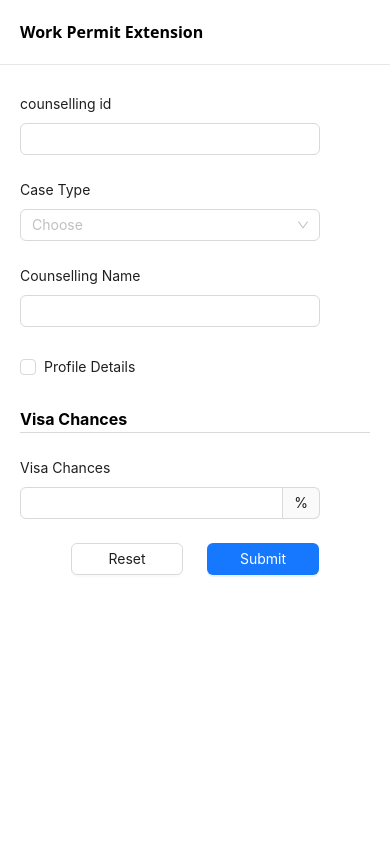
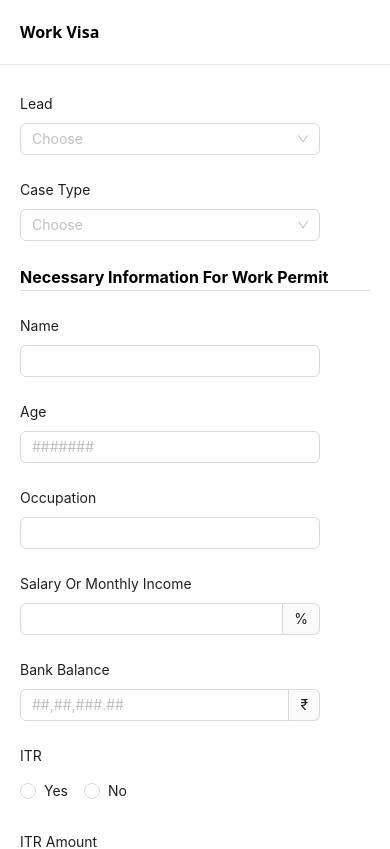
Before and after one commit to Soundharya2024/visa-management-TIC, a React (Vite) app: page / in a window 390 px wide. Shown: the top 849 px of the page. Built offline with nearby package versions, Linux system fonts and the light colour scheme.

Commit message:
Component change to WorkVisa- mobile responsiveness check

```diff
--- a/src/App.jsx
+++ b/src/App.jsx
@@ -12,7 +12,7 @@ import WorkVisa from "./components/WorkVisa";
 const App = () => {
   return (
     <>
-      <WorkPermitExtension />
+      <WorkVisa />
     </>
   );
 };
```
